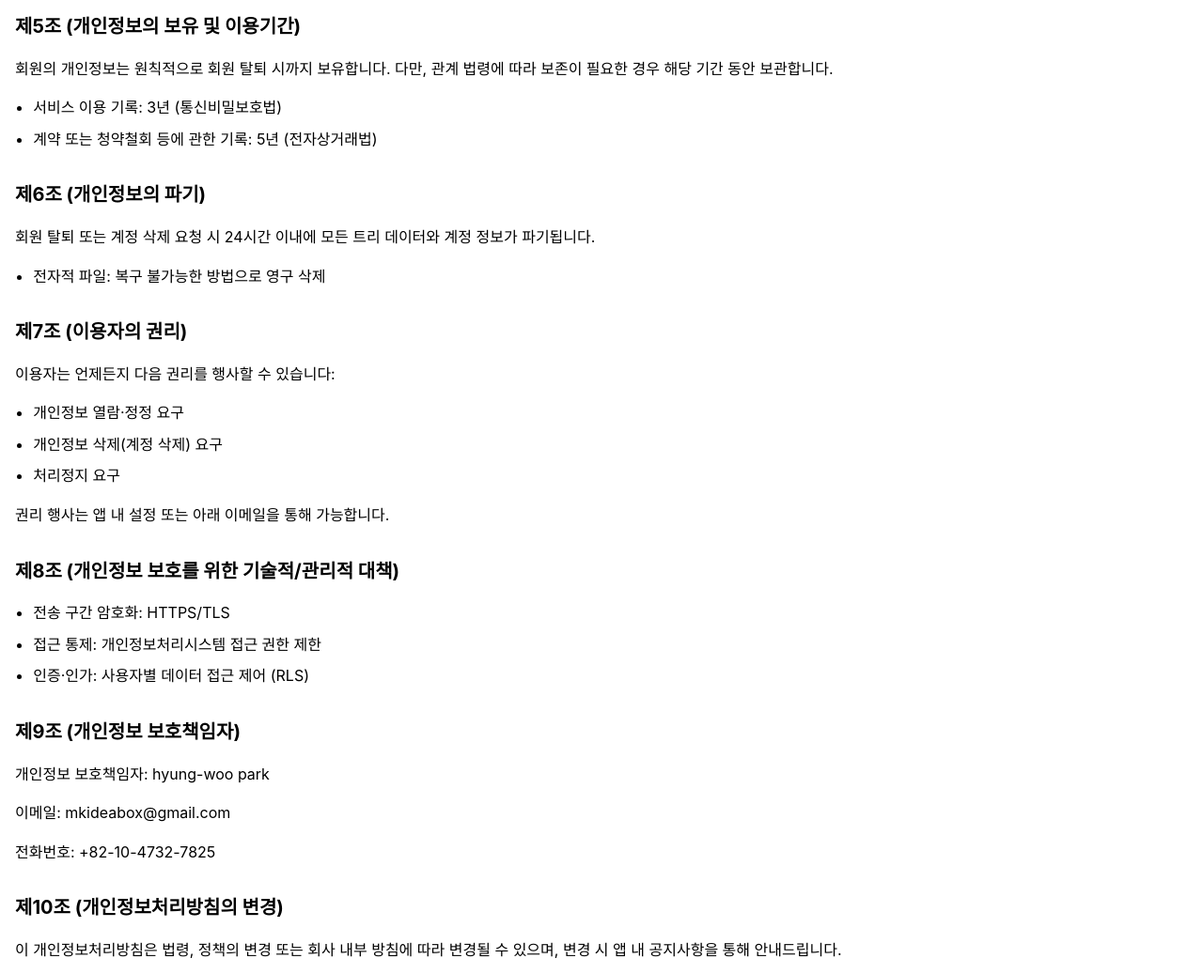
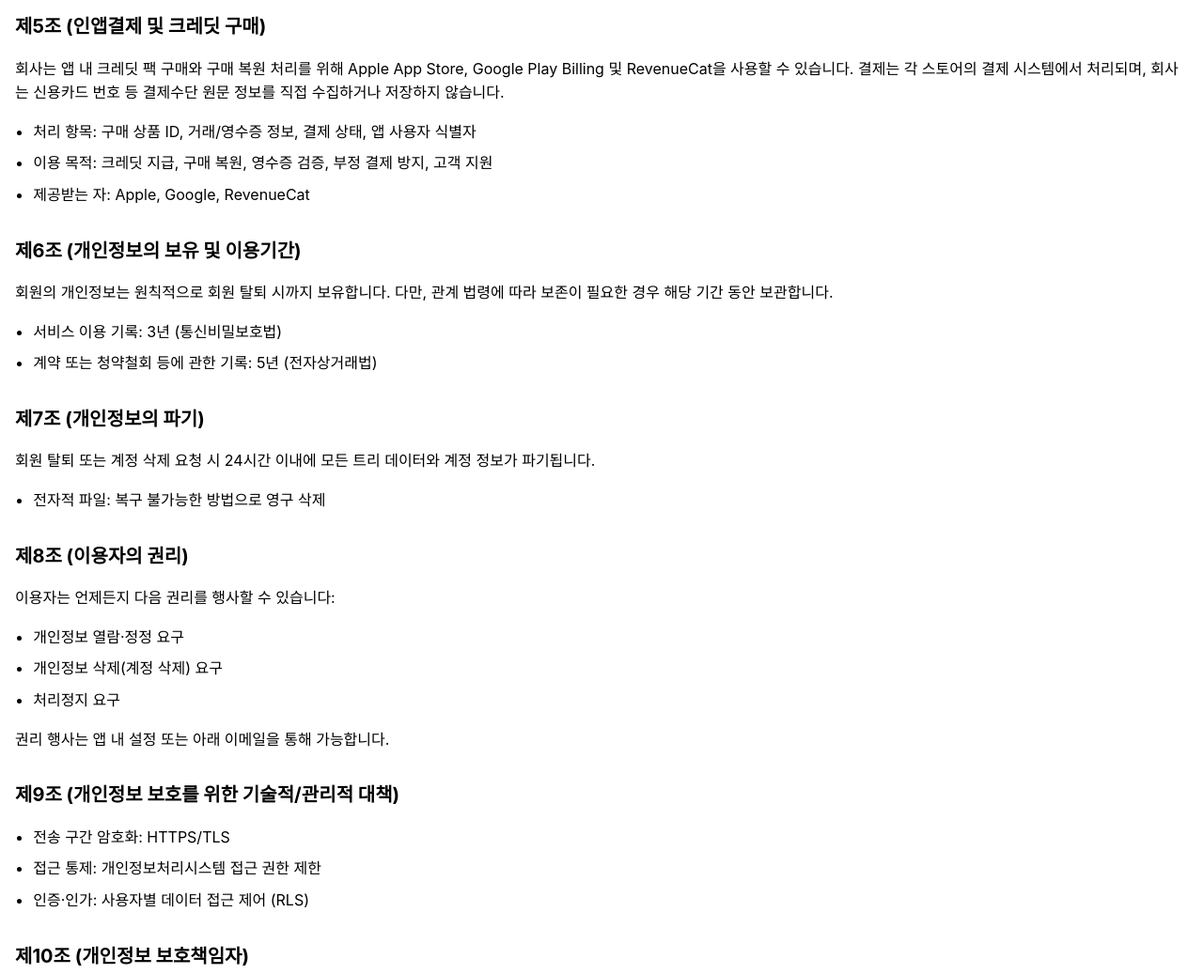
Before and after one commit to rumururu/mkideabox, a plain HTML site: page nametree/privacy.html in a window 1280 px wide. Shown: the part 1760-2797 px from the top of the page at 94% size. Drawn offline with Linux system fonts and the light colour scheme.

Commit message:
Add NamoTree IAP privacy disclosure

```diff
--- a/nametree/privacy.html
+++ b/nametree/privacy.html
@@ -80,20 +80,29 @@
 <p>민감한 개인정보, 의료·금융정보, 기밀정보, 권한 없는 타인의 개인정보는 AI 기능에 입력하지 않는 것을 권장합니다.</p>
 <p>위 위탁 외에는 원칙적으로 이용자의 개인정보를 제3자에게 제공하지 않습니다. 다만, 법령의 규정 또는 수사기관의 적법한 요청이 있는 경우에는 예외로 합니다.</p>
 
-<h2>제5조 (개인정보의 보유 및 이용기간)</h2>
+
+<h2>제5조 (인앱결제 및 크레딧 구매)</h2>
+<p>회사는 앱 내 크레딧 팩 구매와 구매 복원 처리를 위해 Apple App Store, Google Play Billing 및 RevenueCat을 사용할 수 있습니다. 결제는 각 스토어의 결제 시스템에서 처리되며, 회사는 신용카드 번호 등 결제수단 원문 정보를 직접 수집하거나 저장하지 않습니다.</p>
+<ul>
+  <li>처리 항목: 구매 상품 ID, 거래/영수증 정보, 결제 상태, 앱 사용자 식별자</li>
+  <li>이용 목적: 크레딧 지급, 구매 복원, 영수증 검증, 부정 결제 방지, 고객 지원</li>
+  <li>제공받는 자: Apple, Google, RevenueCat</li>
+</ul>
+
+<h2>제6조 (개인정보의 보유 및 이용기간)</h2>
 <p>회원의 개인정보는 원칙적으로 회원 탈퇴 시까지 보유합니다. 다만, 관계 법령에 따라 보존이 필요한 경우 해당 기간 동안 보관합니다.</p>
 <ul>
   <li>서비스 이용 기록: 3년 (통신비밀보호법)</li>
   <li>계약 또는 청약철회 등에 관한 기록: 5년 (전자상거래법)</li>
 </ul>
 
-<h2>제6조 (개인정보의 파기)</h2>
+<h2>제7조 (개인정보의 파기)</h2>
 <p>회원 탈퇴 또는 계정 삭제 요청 시 24시간 이내에 모든 트리 데이터와 계정 정보가 파기됩니다.</p>
 <ul>
   <li>전자적 파일: 복구 불가능한 방법으로 영구 삭제</li>
 </ul>
 
-<h2>제7조 (이용자의 권리)</h2>
+<h2>제8조 (이용자의 권리)</h2>
 <p>이용자는 언제든지 다음 권리를 행사할 수 있습니다:</p>
 <ul>
   <li>개인정보 열람·정정 요구</li>
@@ -102,19 +111,19 @@
 </ul>
 <p>권리 행사는 앱 내 설정 또는 아래 이메일을 통해 가능합니다.</p>
 
-<h2>제8조 (개인정보 보호를 위한 기술적/관리적 대책)</h2>
+<h2>제9조 (개인정보 보호를 위한 기술적/관리적 대책)</h2>
 <ul>
   <li>전송 구간 암호화: HTTPS/TLS</li>
   <li>접근 통제: 개인정보처리시스템 접근 권한 제한</li>
   <li>인증·인가: 사용자별 데이터 접근 제어 (RLS)</li>
 </ul>
 
-<h2>제9조 (개인정보 보호책임자)</h2>
+<h2>제10조 (개인정보 보호책임자)</h2>
 <p>개인정보 보호책임자: hyung-woo park</p>
 <p>이메일: mkideabox@gmail.com</p>
 <p>전화번호: +82-10-4732-7825</p>
 
-<h2>제10조 (개인정보처리방침의 변경)</h2>
+<h2>제11조 (개인정보처리방침의 변경)</h2>
 <p>이 개인정보처리방침은 법령, 정책의 변경 또는 회사 내부 방침에 따라 변경될 수 있으며, 변경 시 앱 내 공지사항을 통해 안내드립니다.</p>
 </body>
 </html>
```
